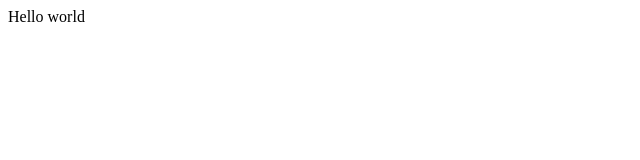
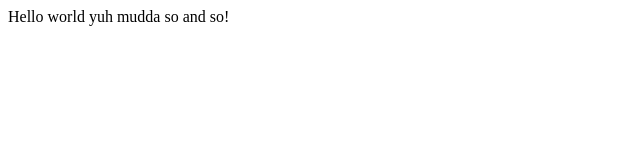
Before and after one commit to dgtlworkhorse/dumpling-queen, a plain HTML site: page index.html in a window 1280 px wide. Shown: the whole page, without its empty margins (0-640 px from the left). Drawn offline with Linux system fonts and the light colour scheme.

Commit message:
updated index.html

```diff
--- a/index.html
+++ b/index.html
@@ -3,6 +3,6 @@
 
 	</head>
 <body>
-	Hello world
+	Hello world yuh mudda so and so!
 </body>
 </html>
```
